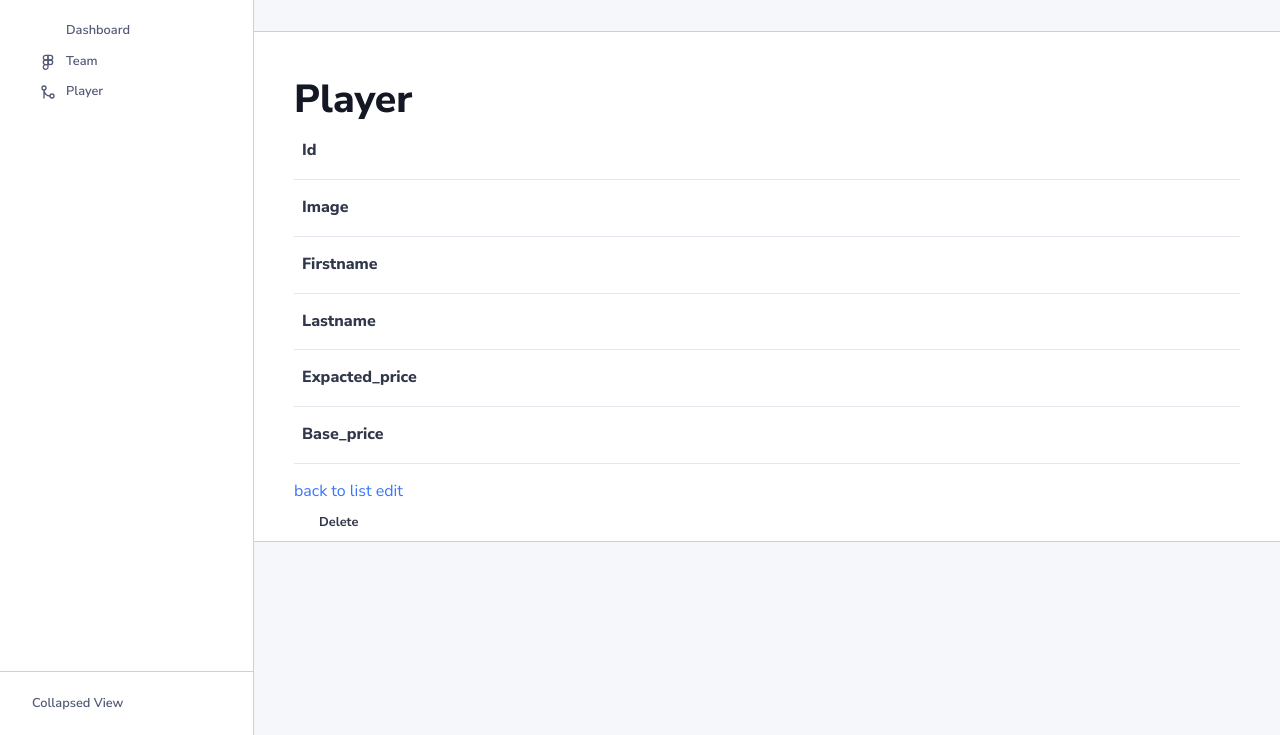
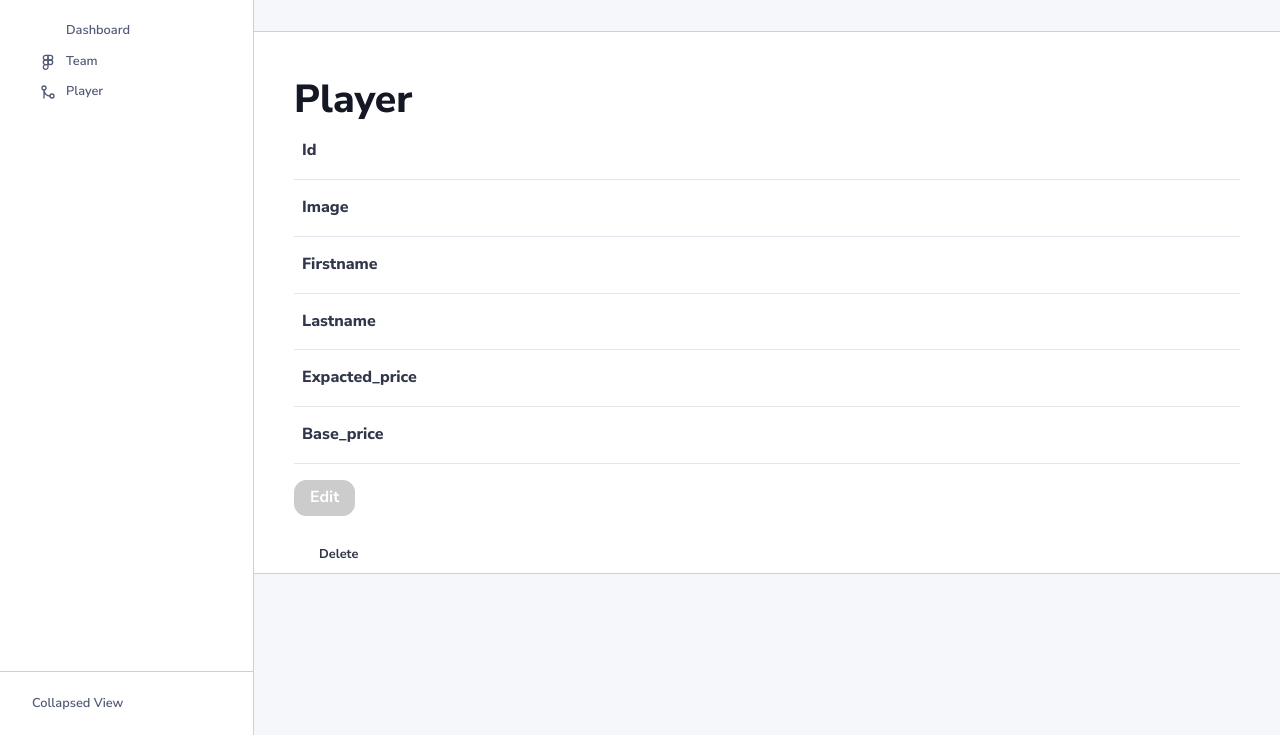
Before and after one commit to herrymandaliya/football, a Symfony app: template templates/player/show.html.twig in a window 1280 px wide. Shown: the part 65-800 px from the top of the page. Run offline with Twig, Linux system fonts and the light colour scheme; the template is opened without the code that fills it, so the values that code supplies are empty; some libraries are stand-ins or nearby versions.

Commit message:
pushpak changes

```diff
--- a/public/css/custom.css
+++ b/public/css/custom.css
@@ -1,4 +1,4 @@
-a.button:hover {
+a.button:hover,.del-btn:hover,.player-btn:hover {
     text-decoration: none;
     color: #fff;
     background-color: #405cf5;
@@ -12,11 +12,12 @@ a.button:hover {
     background-color: #ccc;
     margin-bottom: 20px;
     cursor: pointer;
+    text-transform: capitalize;
 }
 .player-btn {
     text-decoration: none;
     color: #fff;
-    font-size: 1.2rem;
+    font-size: 1rem;
     font-weight: 700;
     transition: 1s ease-in-out;
 }
@@ -26,7 +27,6 @@ a.button:hover {
     color: #fff;
     font-weight: 700;
     transition: 1s ease-in-out;
-    text-transform: capitalize;
     max-width: 75px;
     width: 100%;
     display: inline-flex;
@@ -40,3 +40,43 @@ a.button:hover {
 {
     background-color: #0095ff;
 }
+.team-btn
+{
+    background-color: ;
+}
+.del-btn
+{
+    background-color: #dc3545;
+    color: #fff;
+    transition: 1s ease-in-out;
+    padding: 5px 10p;
+    max-width: 86px;
+    width: 100%;
+    /* display: inline-flex; */
+    /* align-items: center; */
+    justify-content: center;
+    font-size: 17px;
+}
+
+.back-btn
+{
+    text-decoration: none;
+    color: #fff;
+    font-weight: 700;
+    transition: 1s ease-in-out;
+     display: inline-flex;
+    align-items: center;
+    justify-content: center;
+    background-color: #2ea44f;
+    white-space: nowrap;
+}
+.form-label
+{
+    padding-left: 0 !important;
+    font-size: 1rem;
+    margin-bottom: 10px;
+}
+.col-4
+{
+    width: 40% !important;
+}
--- a/templates/base.html.twig
+++ b/templates/base.html.twig
@@ -12,7 +12,7 @@
       {% include 'layout/leftmenu.html.twig' %}
 
     <div class="content">
-				<div class="mx-n4 px-4 mx-lg-n6 px-lg-6 bg-white pt-7 border-y border-300"> {% block body %}{% endblock %}</div>
+				<div class="mx-n4 px-4 mx-lg-n6 px-lg-6 bg-white pt-7 border-y border-300 mb-4"> {% block body %}{% endblock %}</div>
 			</div>
     </div>
   </main>
--- a/templates/player/edit.html.twig
+++ b/templates/player/edit.html.twig
@@ -7,7 +7,7 @@
 
     {{ include('player/_form.html.twig', {'button_label': 'Update'}) }}
 
-    <a href="{{ path('app_player_index') }}">back to list</a>
+    {# <a href="{{ path('app_player_index') }}">back to list</a> #}
 
     {{ include('player/_delete_form.html.twig') }}
 {% endblock %}
--- a/templates/player/index.html.twig
+++ b/templates/player/index.html.twig
@@ -38,6 +38,5 @@
         {% endfor %}
         </tbody>
     </table>
-<div class="btn">
-    <a href="{{ path('app_player_new') }}" class="player-btn'>Create new</a> </div>
+    <a href="{{ path('app_player_new') }}" class="button player-btn">Create new</a>
 {% endblock %}
--- a/templates/player/new.html.twig
+++ b/templates/player/new.html.twig
@@ -7,5 +7,5 @@
 
     {{ include('player/_form.html.twig') }}
 
-    <a href="{{ path('app_player_index') }}">back to list</a>
+    {# <a href="{{ path('app_player_index') }}"class="button back-btn">back to list</a> #}
 {% endblock %}
--- a/templates/player/show.html.twig
+++ b/templates/player/show.html.twig
@@ -34,9 +34,9 @@
         </tbody>
     </table>
 
-    <a href="{{ path('app_player_index') }}">back to list</a>
+    {# <a href="{{ path('app_player_index') }}">back to list</a> #}
 
-    <a href="{{ path('app_player_edit', {'id': player.id}) }}">edit</a>
+    <a href="{{ path('app_player_edit', {'id': player.id}) }}" class="button player-btn">edit</a>
 
     {{ include('player/_delete_form.html.twig') }}
 {% endblock %}
--- a/templates/team/_delete_form.html.twig
+++ b/templates/team/_delete_form.html.twig
@@ -1,4 +1,4 @@
 <form method="post" action="{{ path('app_team_delete', {'id': team.id}) }}" onsubmit="return confirm('Are you sure you want to delete this item?');">
     <input type="hidden" name="_token" value="{{ csrf_token('delete' ~ team.id) }}">
-    <button class="btn">Delete</button>
+    <button class="button del-btn">Delete</button>
 </form>
--- a/templates/team/edit.html.twig
+++ b/templates/team/edit.html.twig
@@ -7,7 +7,7 @@
 
     {{ include('team/_form.html.twig', {'button_label': 'Update'}) }}
 
-    <a href="{{ path('app_team_index') }}">back to list</a>
+    {# <a href="{{ path('app_team_index') }}">back to list</a> #}
 
     {{ include('team/_delete_form.html.twig') }}
 {% endblock %}
--- a/templates/team/new.html.twig
+++ b/templates/team/new.html.twig
@@ -3,9 +3,9 @@
 {% block title %}New Team{% endblock %}
 
 {% block body %}
-    <h1>Create new Team</h1>
+    <h1 class="mb-4">Create new Team</h1>
 
     {{ include('team/_form.html.twig') }}
 
-    <a href="{{ path('app_team_index') }}">back to list</a>
+    {# <a href="{{ path('app_team_index') }}">back to list</a> #}
 {% endblock %}
--- a/templates/team/show.html.twig
+++ b/templates/team/show.html.twig
@@ -3,7 +3,7 @@
 {% block title %}Team{% endblock %}
 
 {% block body %}
-    <h1>Team</h1>
+    <h1 class="mb-4">Team</h1>
 
     <table class="table">
         <tbody>
@@ -30,9 +30,9 @@
         </tbody>
     </table>
 
-    <a href="{{ path('app_team_index') }}">back to list</a>
+    {# <a href="{{ path('app_team_index') }}">back to list</a> #}
 
-    <a href="{{ path('app_team_edit', {'id': team.id}) }}">edit</a>
+    <a href="{{ path('app_team_edit', {'id': team.id}) }}" class="button edit-btn">edit</a>
 
     {{ include('team/_delete_form.html.twig') }}
 {% endblock %}
```
Also changed, not shown: templates/player/_form.html.twig (+21 -16 lines), templates/team/_form.html.twig (+16 -2 lines), public/images/players/a8a378e47a03c899846318260dc97749.jpg (added).
